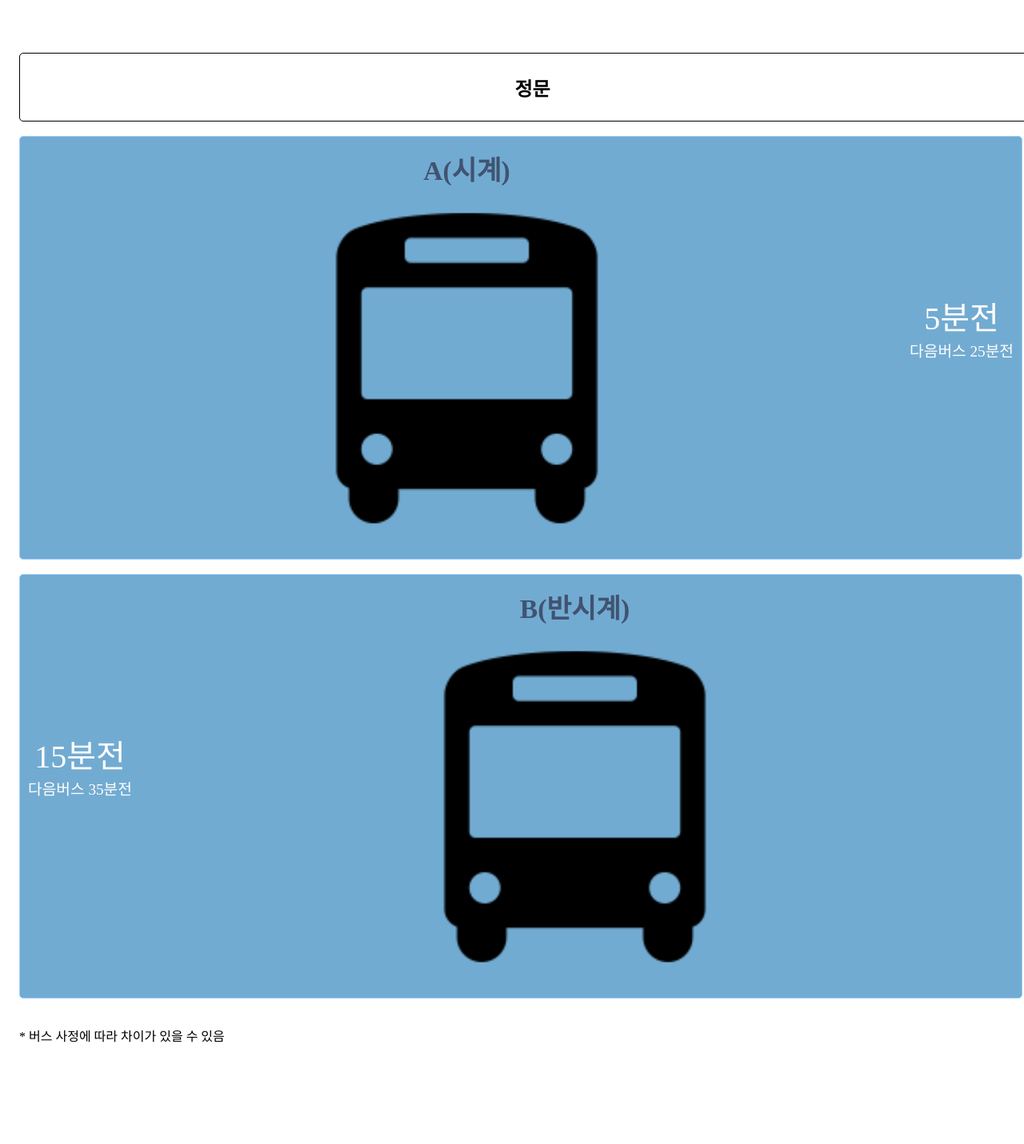
After one commit to aerain/jedaero, a Node server app: page /shuttlebus2 in a window 1280 px wide. The commit adds this page. Shown: the whole page at 80% size. Run offline with Node 20, Linux system fonts and the light colour scheme.

Commit message:
20171102

```diff
--- a/app.js
+++ b/app.js
@@ -53,6 +53,9 @@ app.get('/food_sort', function(req,res) {
 app.get('/shuttlebus', function(req,res) {
     res.render('info/shuttlebus', {"title": "순환버스"});
 });
+app.get('/shuttlebus2', function(req,res) {
+    res.render('info/bussoyoung', {"title": "순환버스"});
+});
 // catch 404 and forward to error handler
 app.use(function(req, res, next) {
     var err = new Error('Not Found');
--- /dev/null
+++ b/views/info/bussoyoung.ejs
@@ -0,0 +1,267 @@
+<!DOCTYPE html>
+<html>
+<head>
+	<meta charset="UTF-8">
+	<meta name="viewport" id="viewport" content="width=device-width, height=device-height, initial-scale=1.0, maximum-scale=1.0, user-scalable=no" />
+	<link rel="stylesheet" type="text/css" href="jeju.css" />
+
+	<script src="jquery-2.1.3.min.js"></script>
+	<script src="materialsidebar.min.js"></script>
+
+	<script>
+		$(function() {
+
+			$('.sidebar').materialSidebar({
+				settings: {
+					opener: '#open-sb',
+					wrapper: '.wrapper'
+				},
+				sidebar: {
+					align: 'left',
+					width: 300,
+					closingLinks: '#closeButton2'
+				}
+			});
+
+		});
+
+		function closeSidebar() {
+			var nsbw = $('.sidebar').width();
+			var duration = 500;
+			var easing = 'swing';
+			var overflowFalse = function() {
+				$('body, html').css({
+					overflow: 'auto'
+				});
+			};
+
+			animationReset = {
+				marginRight: '+=' + nsbw,
+				marginLeft: '-=' + nsbw
+			};
+
+			$('.sidebar').animate(animationReset, {
+				duration: duration,
+				easing: easing,
+				complete: overflowFalse
+			});
+
+			var maskDiv = $('body').children().filter(function() {
+				return $(this).data('ssbplugin') === 'mask';
+			});
+
+			maskDiv.fadeOut();
+
+			//$('.sidebar').hide();
+		}
+	</script>
+
+	<style type="text/css">
+	.wrapper{
+		margin-top: 50px;
+		margin-bottom: 30px;
+		padding: 1em;
+	}
+	.scroll-list {
+		background-color: #D9E5FF;
+		width: 100%;
+		height: 0px;
+		overflow: auto;
+		line-height:180%;
+	}
+	.scroll-list2 {
+		background-color: #D9E5FF;
+		width: 100%;
+		height: 1px;
+		overflow: auto;
+		line-height:180%;
+		padding:10;
+	}
+	.slide{
+		list-style-type: none;
+		font-size: 150%;
+	}
+	.menu_s{
+		background-color:white;
+		width:100%;
+		padding:2%;
+		color:black;
+		border:1px solid black;
+		border-radius:5px;
+		font-size: 150%;
+	}
+	.bus_A{
+		 background-color: RGBA(41,128,185,0.66);
+		 height:20%;
+		 width:100%;
+		 padding: 10px;
+		 color:black;
+		 border:1px solid #9DCEFF;
+		 border-radius:5px;
+		 position: relative;
+	}
+	.bus_B{
+		 background-color:RGBA(41,128,185,0.66);
+		 width:100%;
+		 height:20%;
+		 padding: 10px;
+		 color:black;
+		 border:1px solid #9DCEFF;
+		 border-radius:5px;
+		 position: relative;
+	}
+	.A_icon{
+		display: inline-block;
+		padding-right: 5px;
+		padding-left: 0;
+		padding-top: 5px;
+		padding-bottom: 5px;
+		font-size: 210%;
+		width: 50%;
+
+	}
+	.A_time{
+		display: inline-block;
+		padding-top: 15%;
+		padding-bottom: 10%;
+		padding-left: 0;
+		padding-right: 0;
+		float: right;
+	}
+	.B_icon{
+		display: inline-block;
+		padding-right: 0;
+		padding-left: 5px;
+		padding-top: 5px;
+		padding-bottom: 5px;
+		font-size: 210%;
+		width: 50%;
+	}
+	.B_time{
+		display: inline-block;
+		padding-top: 15%;
+		padding-bottom: 10%;
+		padding-left:0;
+		padding-right: 0;
+		float: left;
+	}
+	img{
+		height: 70%;
+		width: 70%;
+		margin-top: 10px;
+	}
+	.bus_name{
+		color: RGB(64,83,113);
+	}
+	.time1{
+		color: white;
+		font-size: 250%;
+	}
+	.time2{
+		color: white;
+		font-size: 120%;
+	}
+	</style>
+
+	<SCRIPT LANGUAGE="JavaScript">
+	function startCateScrollScroll(target) {
+			setTimeout("slideCateScroll('"+target+"')", 10);
+	}
+	function slideCateScroll(target) {
+		var Sel_Height=300;
+				el = document.getElementById(target);
+		if (el.heightPos == null || (el.isDone && el.isOn == false)) {
+				el.isDone = false;
+				el.heightPos = 1;
+				el.heightTo = Sel_Height;
+		} else if (el.isDone && el.isOn){
+				el.isDone = false;
+				el.heightTo = 1;
+		}
+		if (Math.abs(el.heightTo - el.heightPos) > 1) {
+				el.heightPos += (el.heightTo - el.heightPos) / 10;
+				el.style.height = el.heightPos + "px";
+				startCateScrollScroll(target);
+		} else {
+		if (el.heightTo == Sel_Height) {
+				el.isOn = true;
+		} else {
+				el.isOn = false;
+		}
+				el.heightPos = el.heightTo;
+				el.style.height = el.heightPos + "px";
+				el.isDone = true;
+		}
+	}
+	</SCRIPT>
+</head>
+
+<body>
+	<div class="toolbar">
+		<div id="open-sb" class="menu-button menu-left"></div>
+	</div>
+
+  <section class="sidebar">
+    <nav>
+      <div class="button" id="closeButton1" onclick="closeSidebar()">X</div>
+      <ul id="list01">
+        <li><a href="#">학사일정</a></li>
+        <li><a href="#">뭐넣지</a></li>
+        <li><a href="#">아무거나넣어요</a></li>
+      </ul>
+    </nav>
+  </section>
+
+	<div class="wrapper">
+		<div id="main-wrapper">
+				<center>
+			    <div class="menu_s" href=# onclick="slideCateScroll('scroll-list')"><B>정문</B></div>
+			    <div id="scroll-list" class="scroll-list">
+			  <center>
+			    <ul class="slide">
+			      <li>정문<br></li>
+			      <li>제2도서관<br></li>
+			      <li>해대1호관<br></li>
+			      <li>교양동<br></li>
+			      <li>공대4호관<br></li>
+			      <li>의전원<br></li>
+			      <li>중앙도서관<br></li>
+			      <li>인문대학(동)<br></li>
+			      <li>학생생활관<br></li>
+			      <li>인문대학(서)<br></li>
+			      <li>학생회관<br></li>
+			      <li>본관<br></li>
+			    </ul>
+			  </center></div><br>
+
+			<div class="bus_A">
+				<div class="A_icon">
+					<span class="bus_name"><strong>A(시계)</strong></span><br>
+					<img src="bus_icon.png"></img>
+				</div>
+				<div class="A_time">
+					<span class="time1">5분전</span><br>
+					<span class="time2">다음버스 25분전</span>
+				</div>
+			</div><br>
+			<div class="bus_B">
+				<div class="B_time">
+					<span class="time1">15분전</span><br>
+					<span class="time2">다음버스 35분전</span>
+				</div>
+				<div class="B_icon">
+					<span class="bus_name"><strong>B(반시계)</strong></span><br>
+					<img src="bus_icon.png"></img>
+				</div>
+				</div>
+			</div>
+		</center>
+		<p><br> * 버스 사정에 따라 차이가 있을 수 있음</p><br>
+		</div>
+
+		<div class="underbar">
+		</div><br><br>
+	</div>
+</body>
+
+</html>
```
Also changed, not shown: public/stylesheets/shuttlebus.css (+11 -8 lines), views/info/shuttlebus.ejs (+37 -2 lines).
